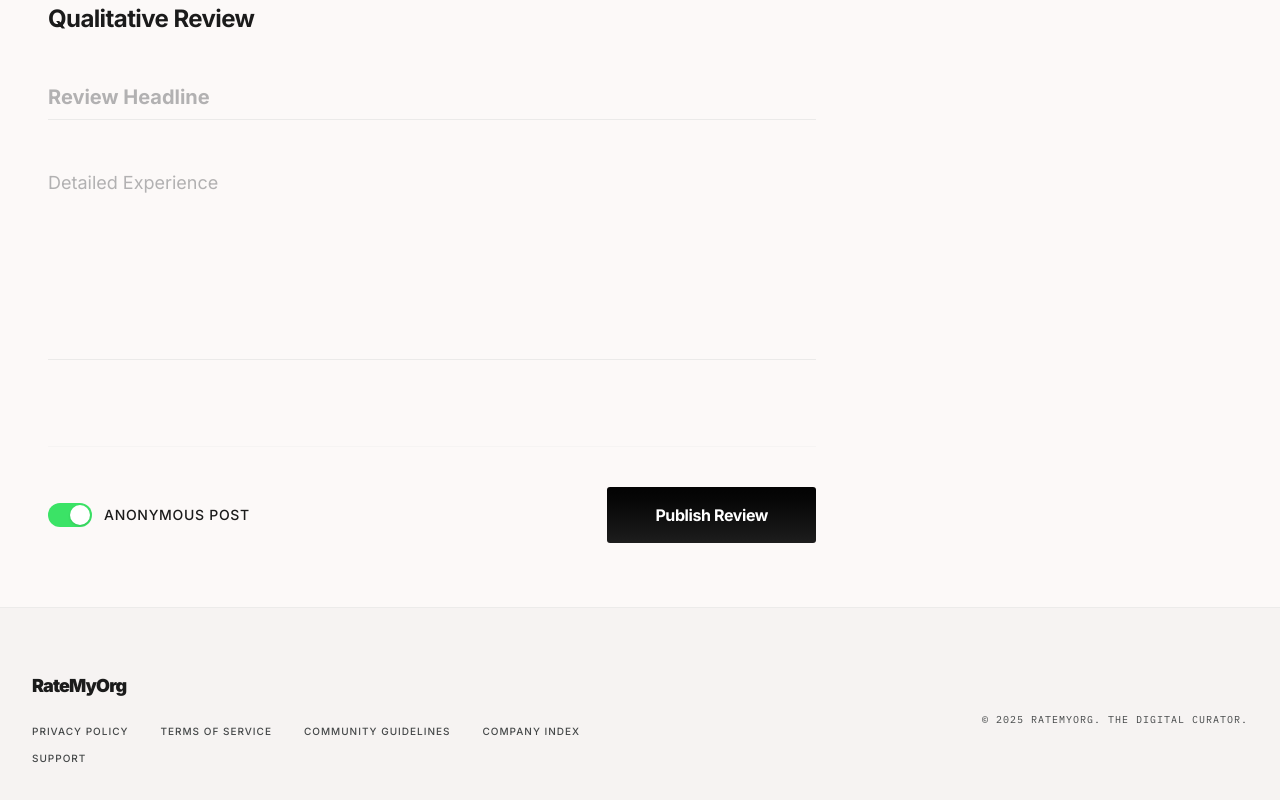
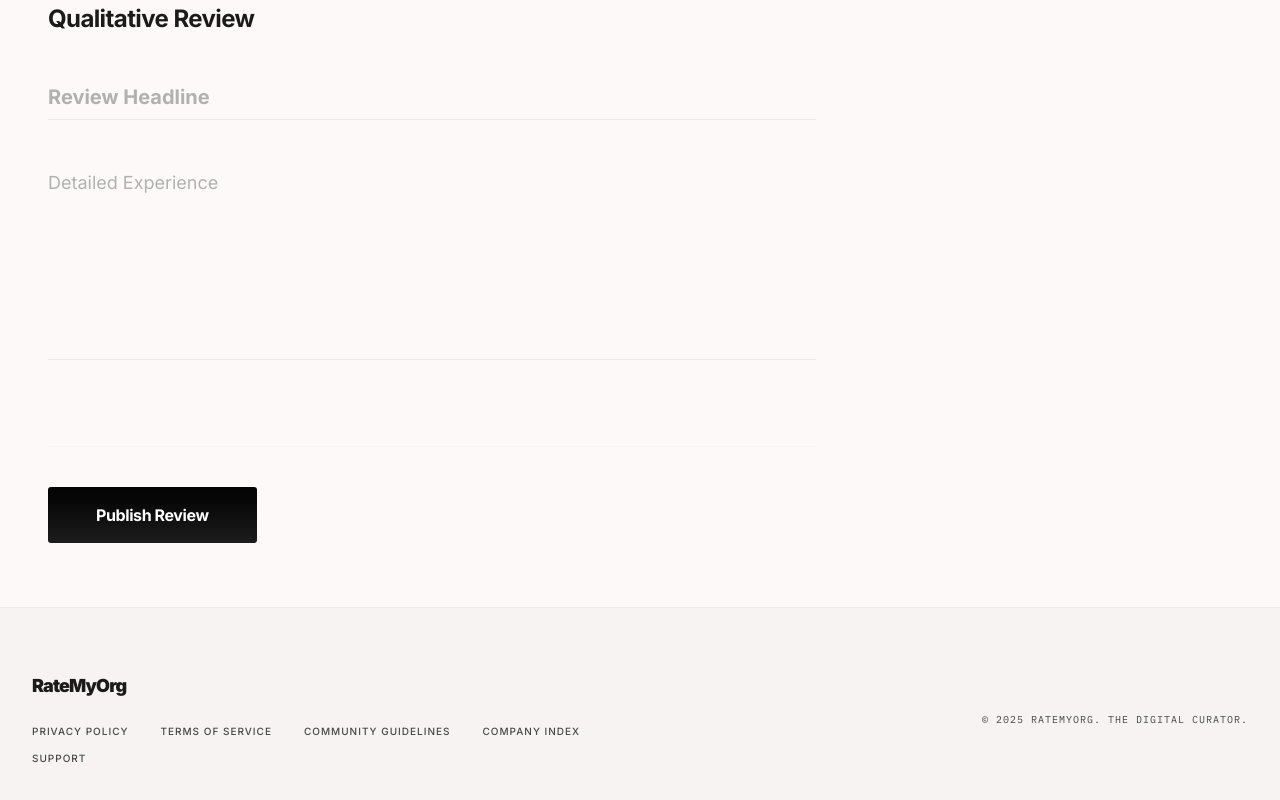
Before and after one commit to sanjay-deoram/rate-my-org, a Next.js app: page /reviews/write in a window 1280 px wide. Shown: the part 1057-1857 px from the top of the page. Built offline with nearby package versions, Linux system fonts and the light colour scheme.

Commit message:
fix: removed annon button

```diff
--- a/components/write-review-form.tsx
+++ b/components/write-review-form.tsx
@@ -148,29 +148,6 @@ export function WriteReviewForm() {
 
       {/* Submit row */}
       <div className="pt-10 flex flex-col md:flex-row items-center justify-between gap-8 border-t border-outline-variant/10">
-        <label className="flex items-center gap-3 cursor-pointer">
-          <button
-            type="button"
-            role="switch"
-            aria-checked={anonymous}
-            onClick={() => setAnonymous((a) => !a)}
-            className={cn(
-              "relative w-11 h-6 rounded-full transition-colors duration-200",
-              anonymous ? "bg-tertiary-fixed-dim" : "bg-surface-container-highest"
-            )}
-          >
-            <span
-              className={cn(
-                "absolute top-[2px] left-[2px] w-5 h-5 bg-white rounded-full shadow transition-transform duration-200",
-                anonymous ? "translate-x-5" : "translate-x-0"
-              )}
-            />
-          </button>
-          <span className="text-sm font-medium uppercase tracking-wider">
-            Anonymous Post
-          </span>
-        </label>
-
         <button
           type="submit"
           className="w-full md:w-auto px-12 py-4 bg-gradient-to-b from-primary to-primary-container text-primary-foreground rounded-md font-bold tracking-tight hover:opacity-90 transition-all active:scale-[0.98]"
```
